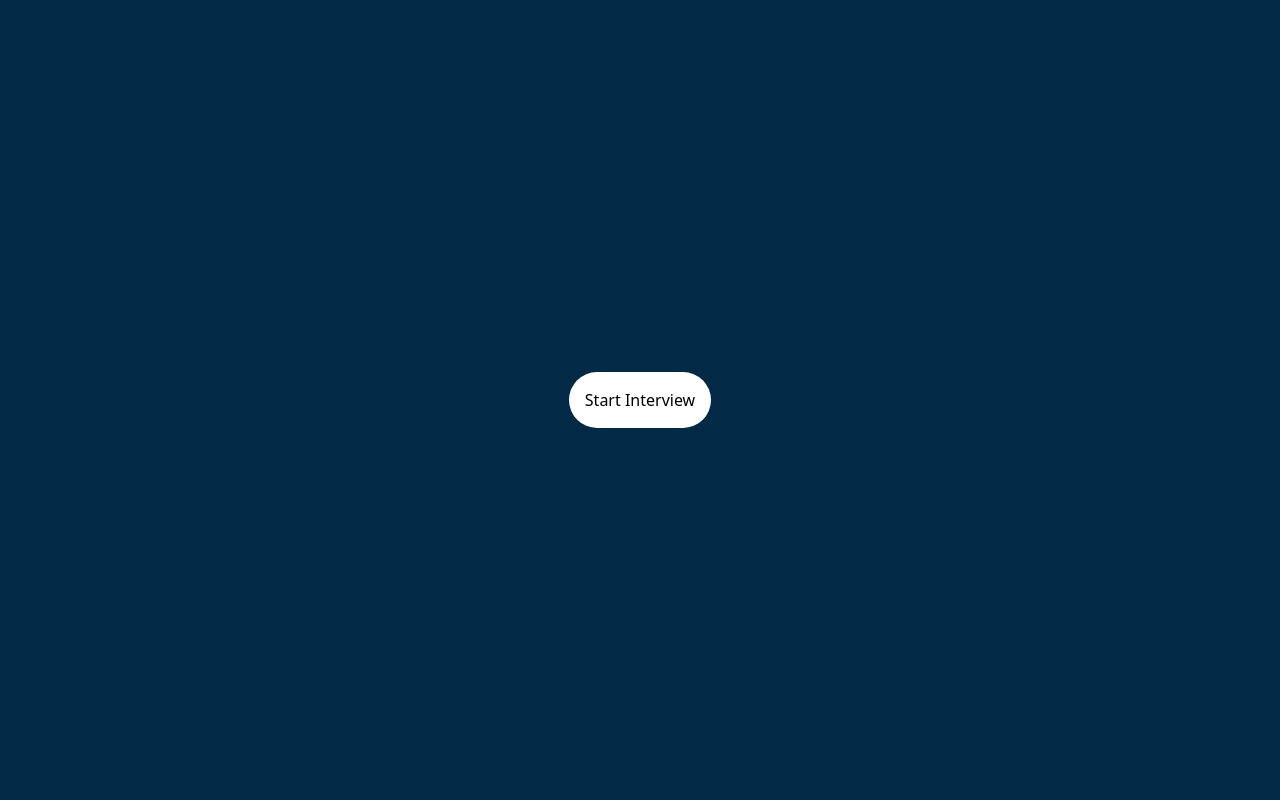
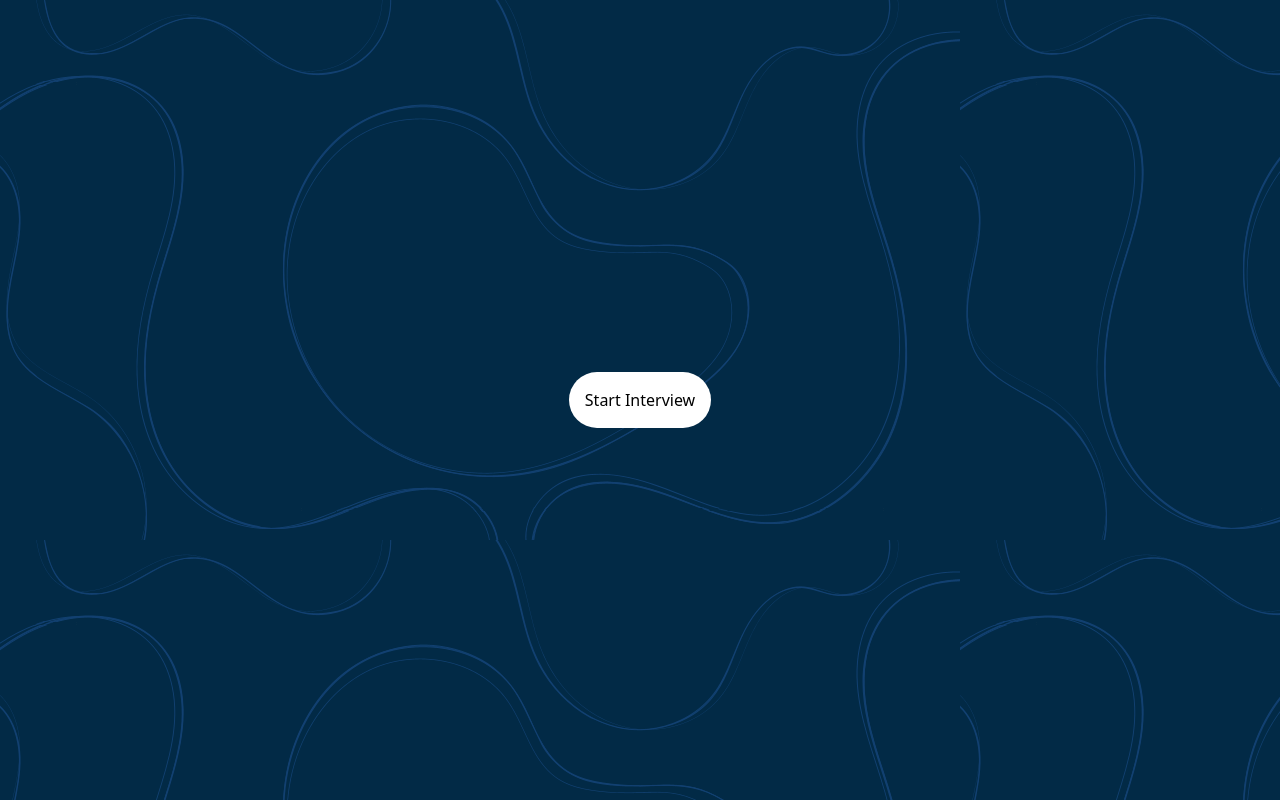
Before and after one commit to Ali-Aref1/Hireverse-React, a React (Vite) app: page / in a window 1280 px wide. Built offline with nearby package versions, Linux system fonts and the light colour scheme.

Commit message:
css fix for background opacity

```diff
--- a/src/App.tsx
+++ b/src/App.tsx
@@ -1,12 +1,11 @@
+import { BrowserRouter as Router, Route, Routes } from 'react-router-dom'
+import { Home } from './pages/Home'
+import { Interview } from './pages/Interview'
 
-import { BrowserRouter as Router,Route, Routes } from 'react-router-dom'
-import {Home} from './pages/Home'
-import {Interview} from './pages/Interview'
 function App() {
-
   return (
     <>
-      <div className="w-screen h-screen bg-primary z-0 relative text-white">
+      <div className="w-screen h-screen bg-primary z-0 relative text-white bg-base">
         <Router>
           <Routes>
             <Route path="/" element={<Home />} />
```
Also changed, not shown: src/assets/bg/bg.png.
